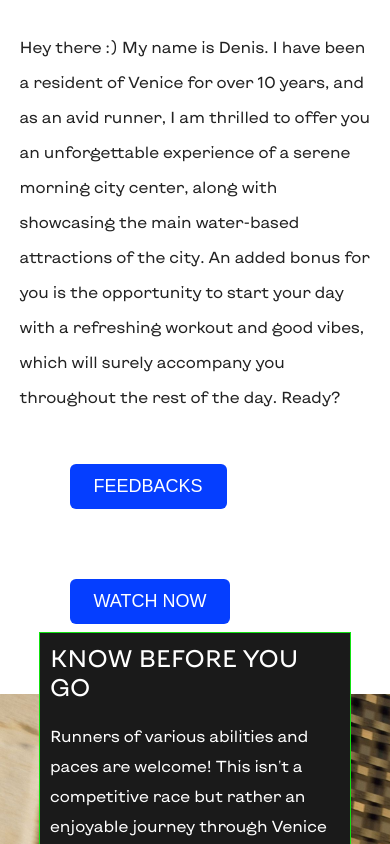
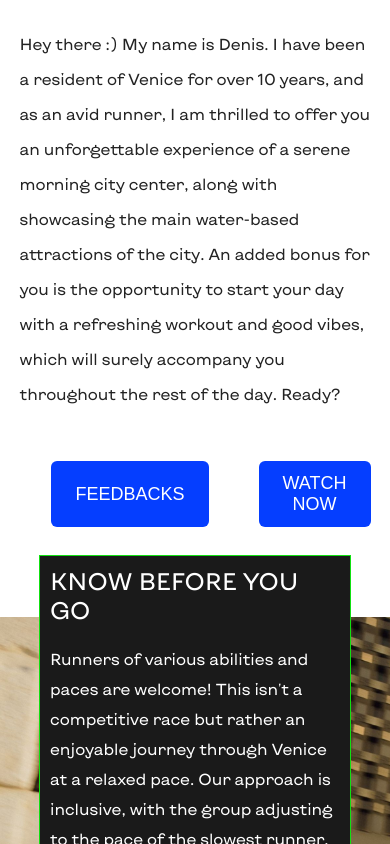
Before and after one commit to marcomarco9192/corsa, a plain HTML site: page index.html in a window 390 px wide. Shown: the part 1552-2396 px from the top of the page. Drawn offline with Linux system fonts and the light colour scheme.

Commit message:
Update style.css

```diff
--- a/css/style.css
+++ b/css/style.css
@@ -334,6 +334,8 @@ input {
 
 .about .img {
   position: relative;
+  display: flex;
+  justify-content: center;
 }
 
 .about .image1 {
@@ -633,7 +635,7 @@ footer li:hover {
     font-size: 18px; /* Increase font size for larger text */
     cursor: pointer;
     transition: background-color 0.3s;
-      text-shadow: 1px 1px 1px  #1E1E;
+    text-shadow: 1px 1px 1px  #1E1E;
   }
 
   .restaurant .container,
@@ -653,6 +655,7 @@ footer li:hover {
     text-shadow: 1px 1px 2px rgba(0, 0, 0, 0.5);
   }
 
+
   .book {
     margin-top: 10%;
     height: auto;
@@ -668,6 +671,11 @@ footer li:hover {
 
   .left, .right {
     width: 100%;
+  }
+  .button-container {
+    display: flex;
+    justify-content: right;
+    margin-bottom: 20px;
   }
 
   .wrapper .text {
```
